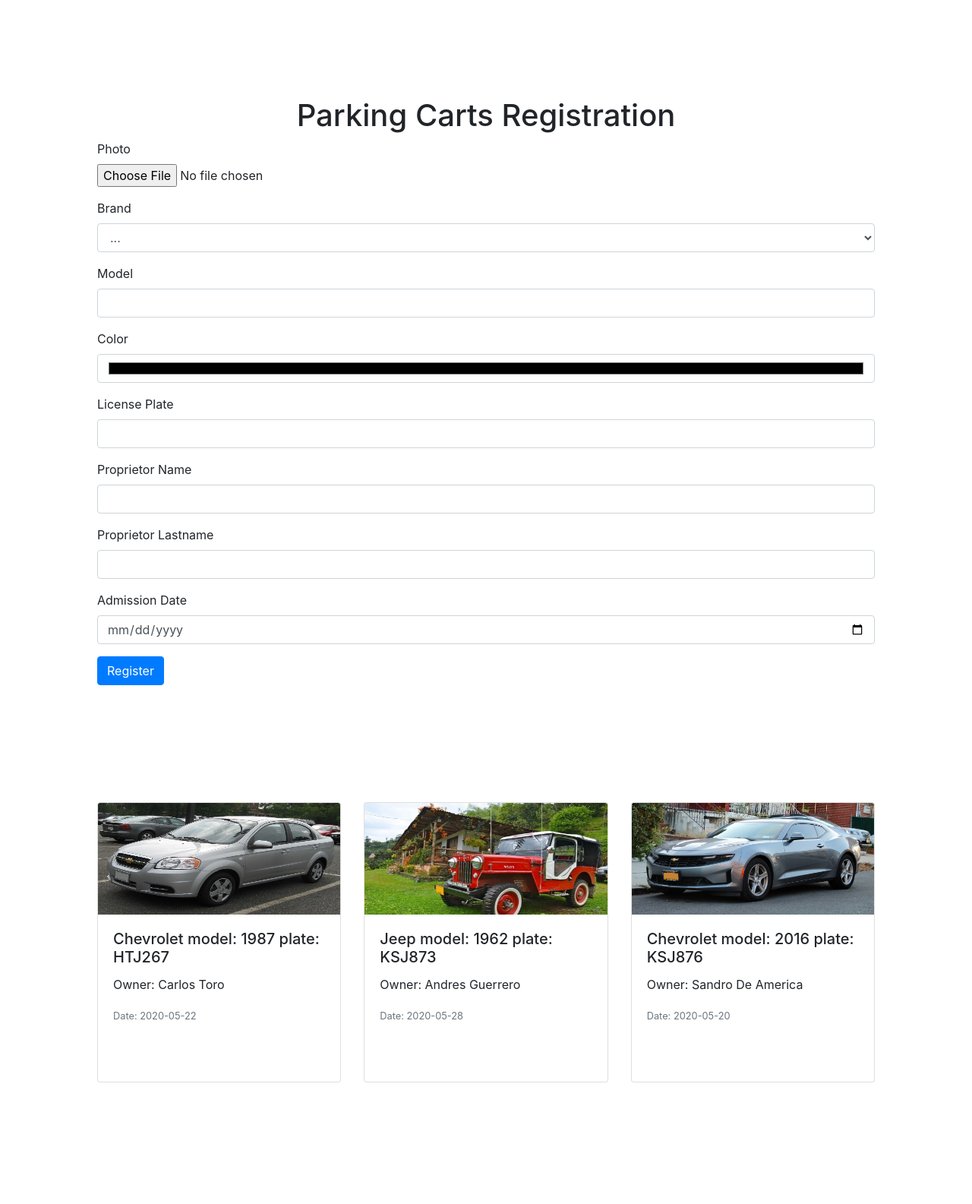
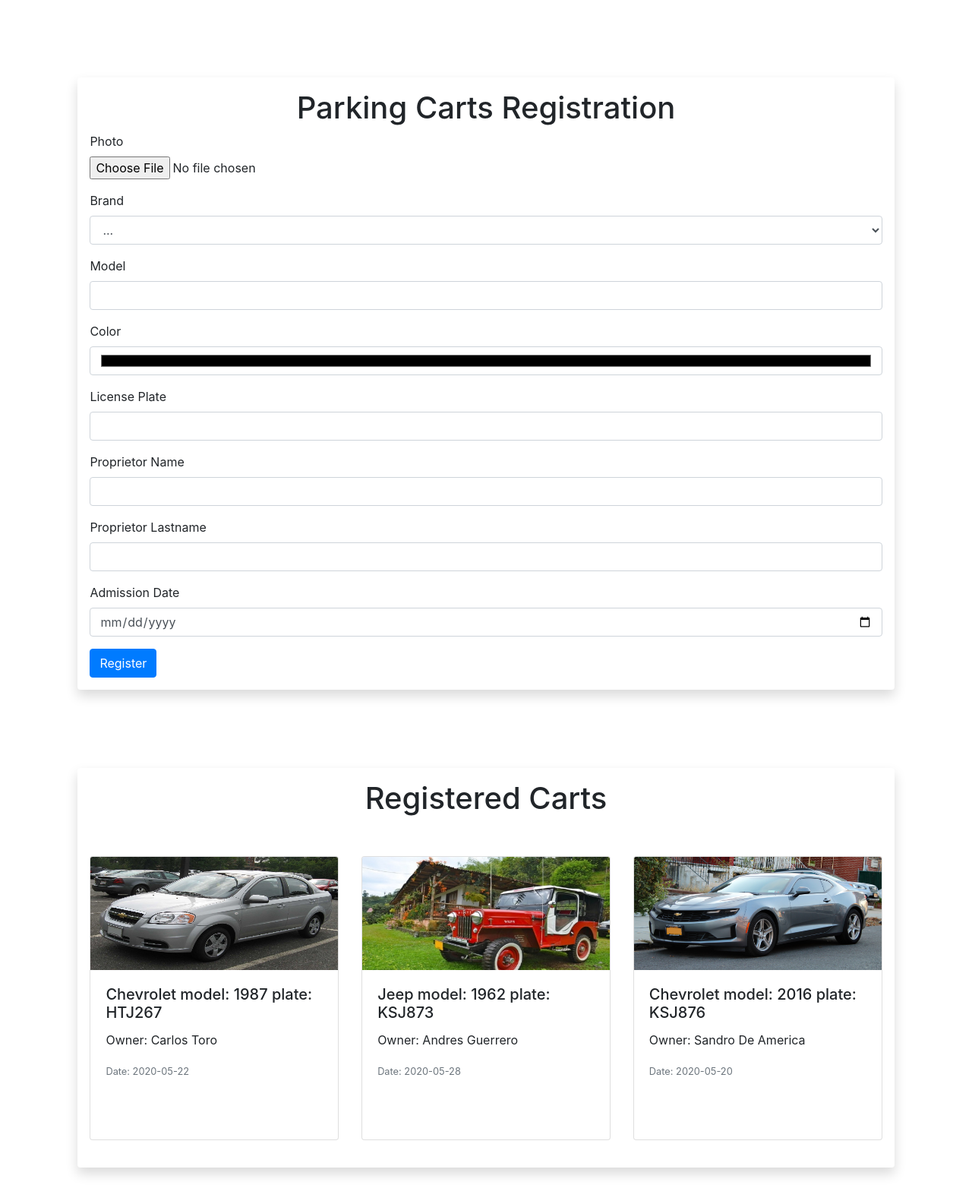
Before and after one commit to charlitoro/php-nginx-container, a PHP site: page / in a window 1280 px wide. Shown: the whole page at 76% size. Before the commit the page ends 1425 px from the top, so only its background shows below. Run offline with PHP 8.4, Linux system fonts and the light colour scheme.

Commit message:
fix list of carts

```diff
--- a/src/index.php
+++ b/src/index.php
@@ -52,7 +52,7 @@
             <h5>Go <a href="/index.php">back</a> to the form</h5>
         </div>
     <?php else: ?>
-        <div class="form-container" >
+        <div class="form-container shadow p-3 mb-5 bg-white rounded" >
             <h1>Parking Carts Registration </h1>
             <form action="index.php" method="POST" >
                 <!-- <div class="form-group">
@@ -107,14 +107,16 @@
         </div>
         <!-- List of registered carts -->
         <?php
-            $template = "<div class='form-container'>";
+            $template = "
+            <div class='form-container shadow p-3 mb-5 bg-white rounded'>
+                <h1 style='margin-bottom: 5%'>Registered Carts </h1>";
             $flag = true;
             $controlRows = 0;
             $row = "<div class='card-deck' style='margin-bottom: 2%'>";
             if(($handle = fopen("data/carts.csv", "r")) !== FALSE){
                 while (($cart = fgetcsv($handle, 1000, ',')) !== FALSE) {
                     if( $flag ){ $flag = false; continue; }
-                    if( $controlRows > 3) {
+                    if( $controlRows > 2) {
                         $template = "$template $row </div>";
                         $row = "<div class='card-deck' margin-bottom: 5%>";
                         $controlRows = 0;
```
